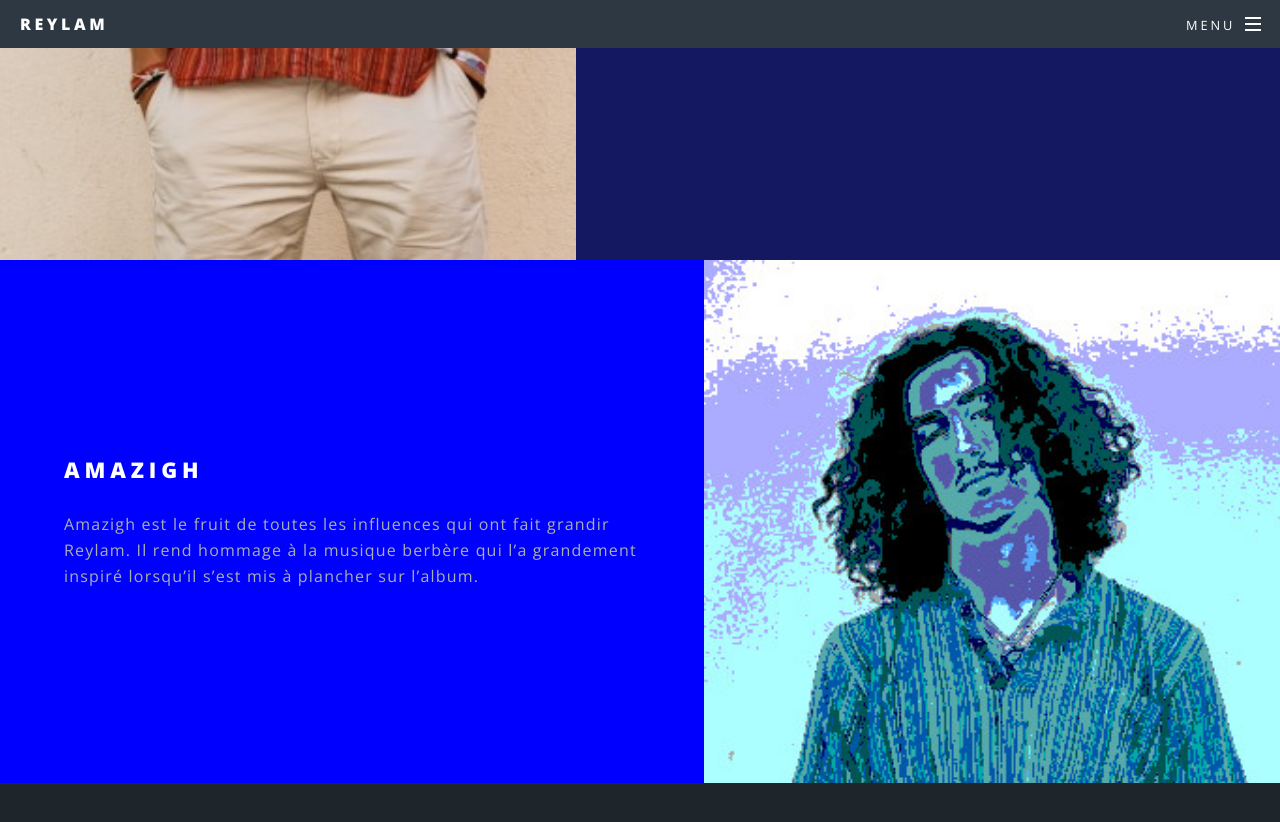
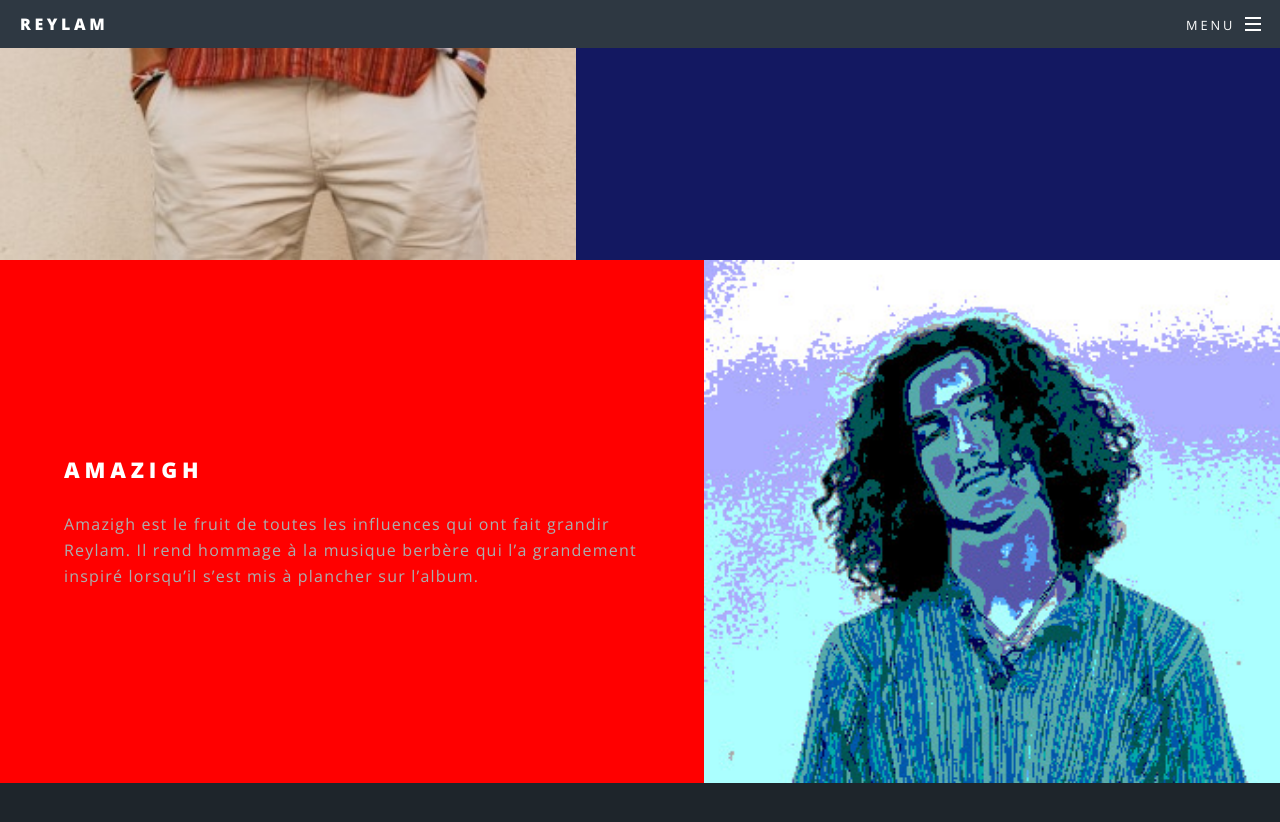
Before and after one commit to astralship/reylam, a Jekyll site: the page built from index.html, in a window 1280 px wide and 900 px high, scrolled down 1665 px. Shown: the top 822 px of the window. Built offline with Jekyll 4.4.1, drawn with Linux system fonts in a browser that asks for light colours; comment, search, counter and statistics services are not loaded.

Commit message:
test css on github

```diff
--- a/css/main.scss
+++ b/css/main.scss
@@ -992,7 +992,7 @@ $baseurl: '{{ site.baseurl }}/images';
 				color: rgb(170,175,175);
 			}
 			&:nth-child(#{2}) {
-				background-color: blue;
+				background-color: red;
 				color: rgb(170,175,175);
 			}
 		}
```
